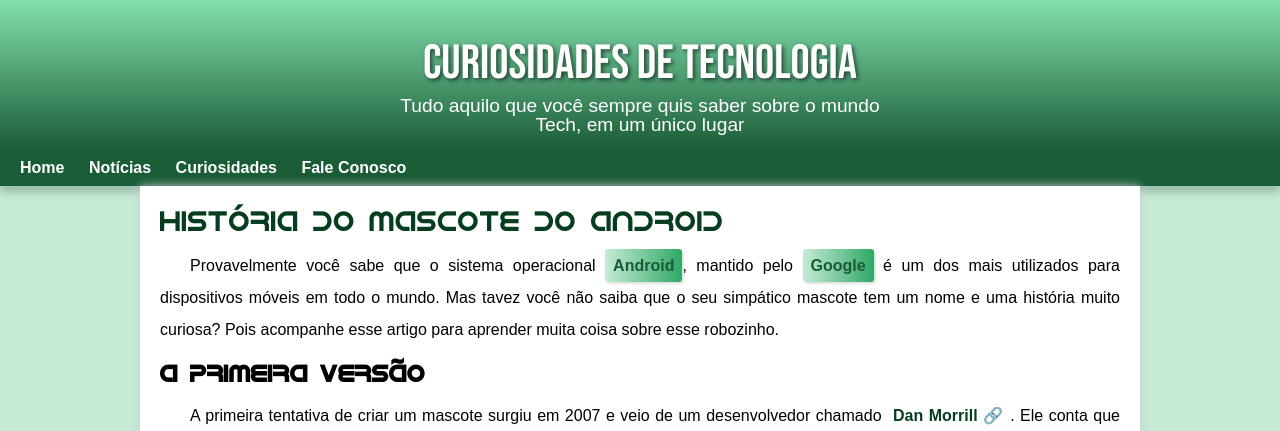
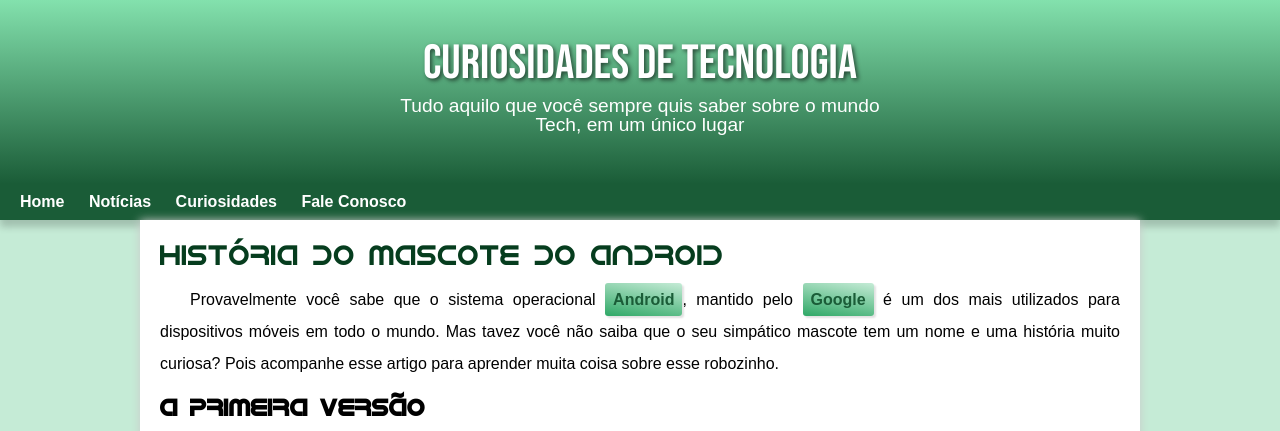
Before and after one commit to bythiago1/projeto-android, a plain HTML site: page index.html in a window 1280 px wide. Shown: the top 431 px of the page. Drawn offline with Linux system fonts and the light colour scheme.

Commit message:
fix: header menu background

```diff
--- a/assets/pages/index/partials/header.css
+++ b/assets/pages/index/partials/header.css
@@ -21,7 +21,7 @@ header > p {
     font-family: var(--default-font);
     max-width: 500px;
     margin: auto;
-    padding: 0 10px 10px 10px;
+    padding: 0 10px 50px 10px;
     text-shadow: 2 2 black;
 }
 
--- a/assets/pages/index/partials/main.css
+++ b/assets/pages/index/partials/main.css
@@ -41,7 +41,7 @@ main p {
 main strong {
     color: var(--cor4);
     padding: 8px;
-    background: linear-gradient(90deg, var(--cor0), var(--cor3));
+    background: linear-gradient(190deg, var(--cor0), var(--cor3));
     border-radius: 3px;
     box-shadow: 2px 2px 2px rgba(0, 0, 0, 0.123);
 }
```
